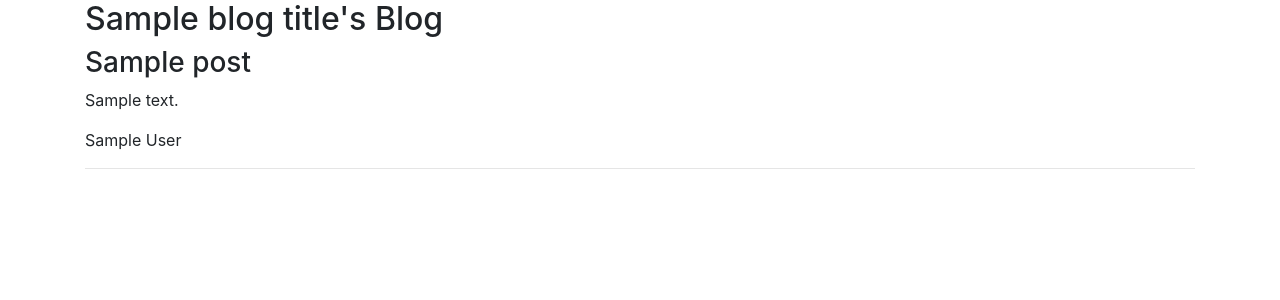
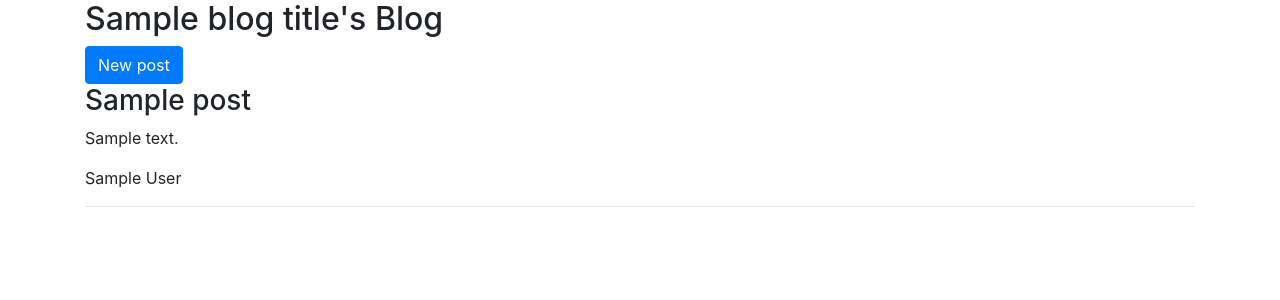
Before and after one commit to Abeleencon/rest_blog, a Flask app: template src/templates/posts.html in a window 1280 px wide. Shown: the top 300 px of the page. Run offline with Flask 2, Linux system fonts and the light colour scheme; the template is opened without the code that fills it: most values are stand-ins (such as "Sample title", 1, 10 or a date in 2020); parts of the project's set-up code (start-up, migrations or seed data) failed here and were passed over; some libraries are stand-ins or nearby versions.

Commit message:
updated/additional files

```diff
--- a/src/app.py
+++ b/src/app.py
@@ -1,5 +1,7 @@
 from src.common.database import Database
+from src.models import blog
 from src.models.blog import Blog
+from src.models.post import Post
 from src.models.user import User
 
 __author__ = 'Abiodun'
@@ -90,5 +92,20 @@ def blog_posts(blog_id):
     return render_template('posts.html', posts=posts, blog_title=blog.title)
 
 
+@app.route('/blogs/new/<string:blog_id>', methods=['POST', 'GET'])
+def create_new_post():
+    if request.method == 'GET':
+        return render_template('new_post.html', blog_id=blog._id)
+    else:
+        title = request.form['title']
+        content = request.form['content']
+        user = User.get_by_email(session['email'])
+
+        new_post = Post(blog_id, title, content, user.email)
+        new_post.save_to_mongo()
+
+        return make_response(user_blogs(user._id))
+
+
 if __name__ == "__main__":
     app.run(debug=True)
--- a/src/templates/posts.html
+++ b/src/templates/posts.html
@@ -2,6 +2,7 @@
 {% block content %}
 <div class="container">
     <h2>{{ blog_title }}'s Blog</h2>
+    <a href="/post/new/{{ blog_id }}"> <button class="btn btn-primary">New post</button> </a>
     {% if post|length > 0 %}
         {% for post in posts %}
             <h3>{{ post.title }}</h3>
```
Also changed, not shown: src/templates/new_post.html (added, +21 -0 lines).
